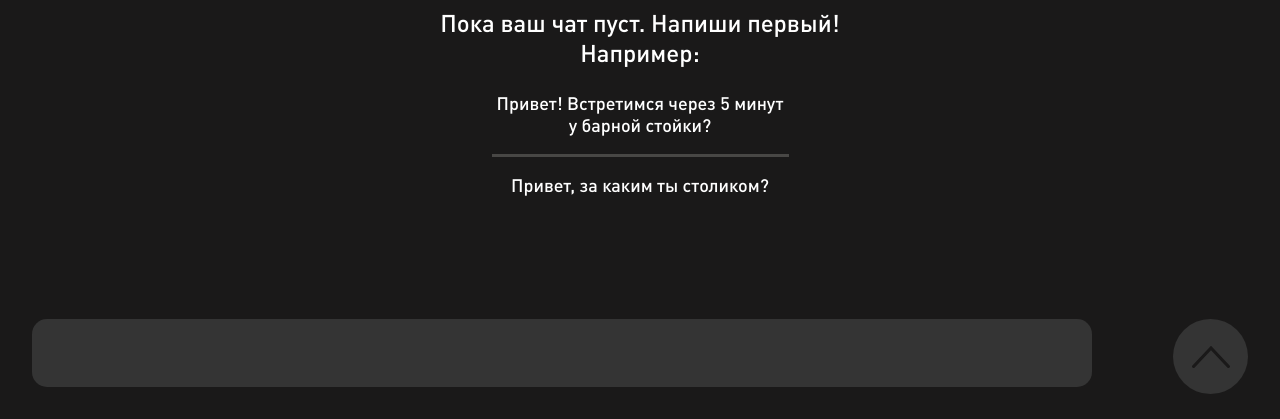
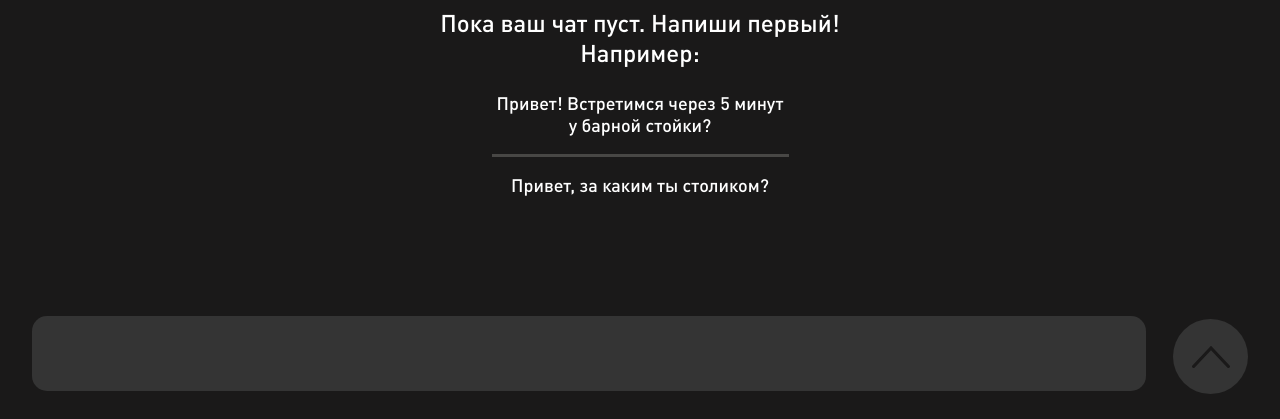
Before and after one commit to petrshirin/DatingBot, a Django app: template userprofile/templates/userprofile2/emptyChat.html in a window 1280 px wide. Shown: the part 381-800 px from the top of the page. Run offline with Django 3.2, Linux system fonts and the light colour scheme; the template is opened without the code that fills it, so the values that code supplies are empty.

Commit message:
пофиксил проблемы с инпутом в чате, возникшие вследствие изменения css-свойств. Главная проблема с инпутом ОТКРЫТА

```diff
--- a/static/css/chat.css
+++ b/static/css/chat.css
@@ -116,6 +116,7 @@ main {
         width: 297px;
         font-size: 18px;
         line-height: 22.5px;
+        margin-bottom: 150px;
     }
 
     .samples > div:first-child {
--- a/static/css/chatInput.css
+++ b/static/css/chatInput.css
@@ -15,6 +15,11 @@ textarea { outline: none; resize: none;}
     overflow-y: scroll;
 
     font-weight: 500;
+
+    position: relative;
+    right: 0;
+    left: 0;
+    width: 100%;
 }
 
 #send {
@@ -44,7 +49,7 @@ textarea::-webkit-scrollbar {
     }
 
     .input, .inpField > span:first-child {
-        min-height: 75px;
+        min-height: 150px;
     }
 
     .inpField > span:first-child {
@@ -54,7 +59,9 @@ textarea::-webkit-scrollbar {
 
     .input {
         max-height: 180px;
+/*
         width: calc(100% - 104px);
+*/
 
         padding-right: 50px;
         padding-top: 40px;
@@ -79,7 +86,7 @@ textarea::-webkit-scrollbar {
     }
 
     .input, .inpField > span:first-child {
-        min-height: 44px;
+        min-height: 75px;
     }
 
     .inpField > span:first-child {
@@ -89,7 +96,7 @@ textarea::-webkit-scrollbar {
 
     .input {
         max-height: 90px;
-        width: calc(100% - 54px);
+        /*width: calc(100% - 54px);*/
 
         padding: 16px 25px 17px;
 
--- a/static/js/websocket.js
+++ b/static/js/websocket.js
@@ -13,7 +13,6 @@ catch(err){
 
 // show message in div#subscribe
 function showMessage(message) {
-    lastMsg( orientation(0) );
 
     let messages = document.querySelector(".messages");
 
@@ -37,7 +36,6 @@ function showMessage(message) {
         messages.append(div);
     };
 
-    lastMsg( orientation(1) );
     document.querySelector(".messages > div:last-child").scrollIntoView();
 }
 
@@ -64,6 +62,8 @@ sock.onopen = function(){
 
 // income message handler
 sock.onmessage = function(event) {
+    lastMsg( orientation(0) );
+
     data = JSON.parse(event.data);
     if (data['text'] == '|open|') {
         console.log(data);
@@ -71,6 +71,8 @@ sock.onmessage = function(event) {
     else {
         showMessage(data);
     }
+
+    lastMsg( orientation(1) );
 };
 
 
```
